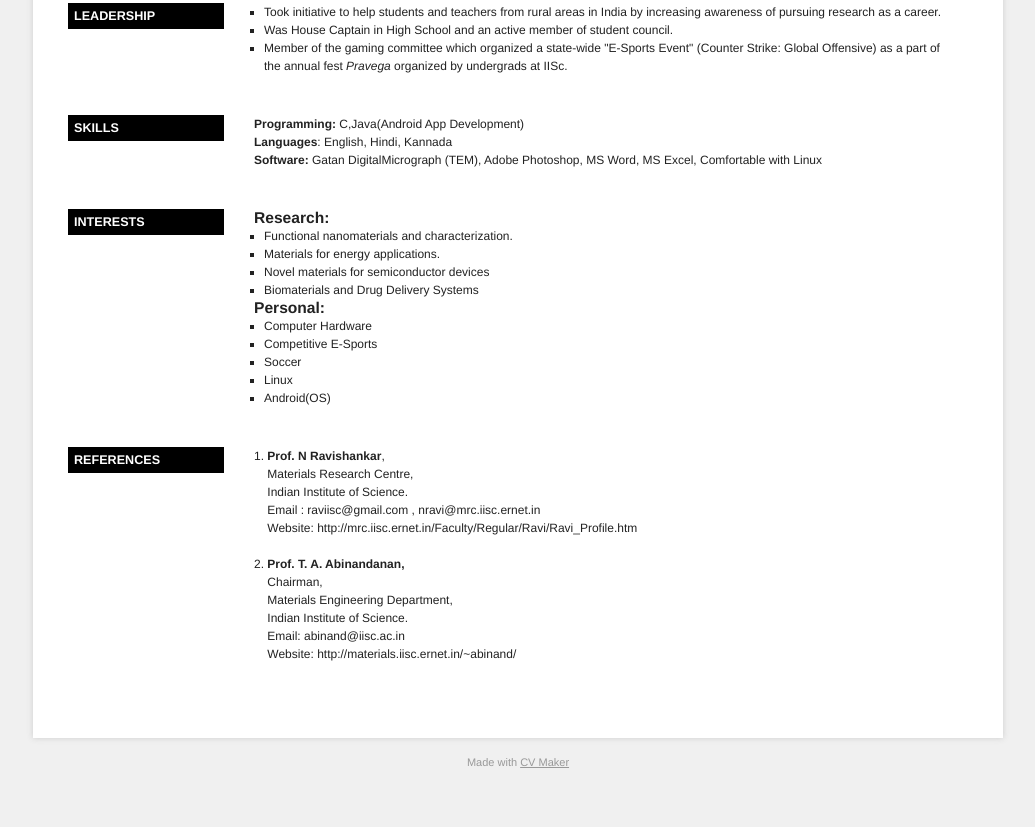
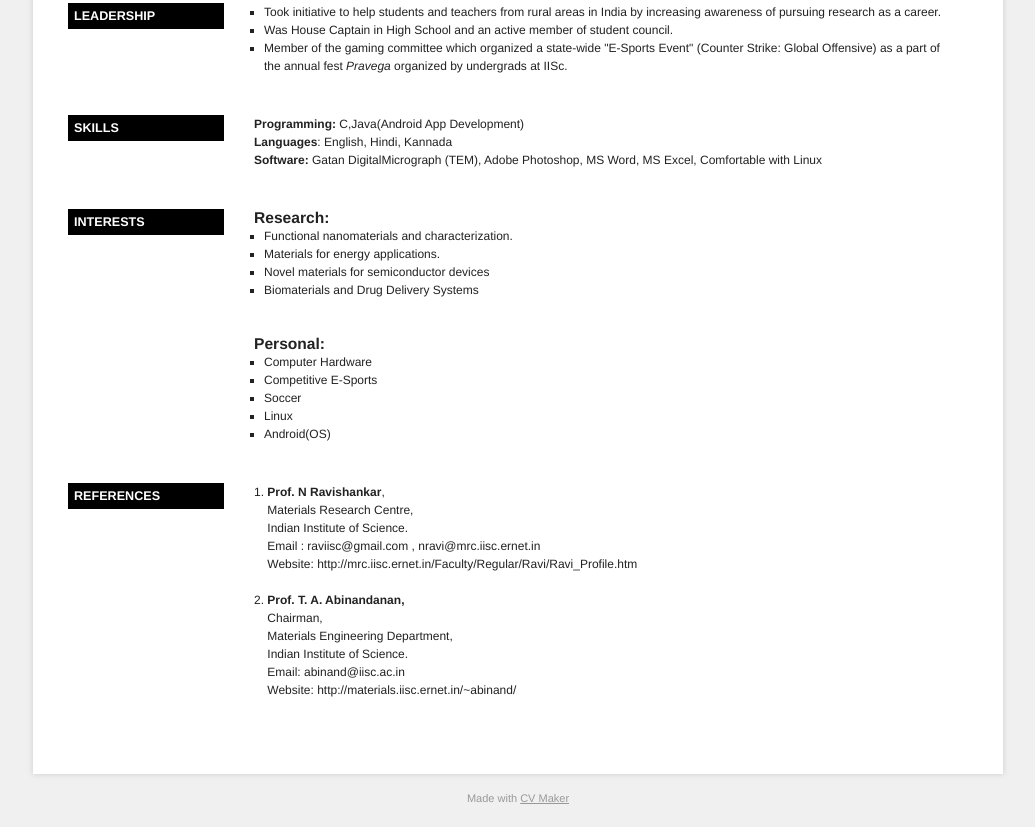
Before and after one commit to ShikharArvind/shikhararvind.github.io, a plain HTML site: page index.html in a window 1280 px wide. Shown: the part 1592-2419 px from the top of the page, without its empty margins (122-1157 px from the left). Before the commit the page ends 2383 px from the top, so only its background shows below. Drawn offline with Linux system fonts and the light colour scheme.

Commit message:
Add Space

```diff
--- a/index.html
+++ b/index.html
@@ -321,7 +321,7 @@ science courses and research career in science.</li><li>Scored highest in High S
 			<h2 class="title">Interests</h2>
 			<div class="set">
 							<div class="item">
-								<span class="info"><h3>Research:</h3><ul><li>Functional nanomaterials and characterization.</li><li>Materials for energy applications.</li><li>Novel materials for semiconductor devices</li><li>Biomaterials and Drug Delivery Systems</li></ul><h3>Personal:</h3><ul><li>Computer Hardware <br /></li><li>Competitive E-Sports <br /></li><li>Soccer</li><li>Linux <br /></li><li>Android(OS)<br /></li></ul></span>
+								<span class="info"><h3>Research:</h3><ul><li>Functional nanomaterials and characterization.</li><li>Materials for energy applications.</li><li>Novel materials for semiconductor devices</li><li>Biomaterials and Drug Delivery Systems</li></ul><br /><br /><h3>Personal:</h3><ul><li>Computer Hardware <br /></li><li>Competitive E-Sports <br /></li><li>Soccer</li><li>Linux <br /></li><li>Android(OS)<br /></li></ul></span>
 							</div>
 						</div>
 			<div class="clear"> </div>
```
